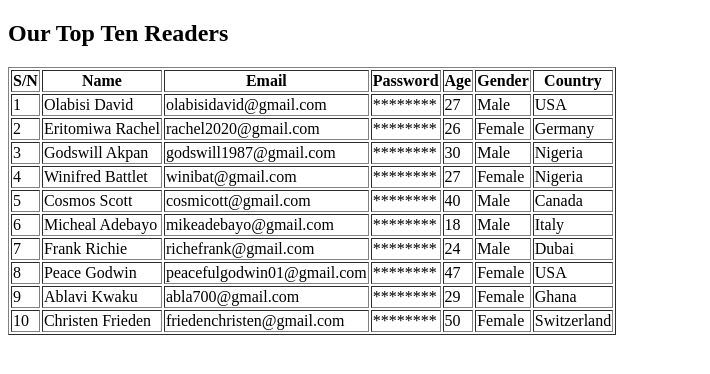
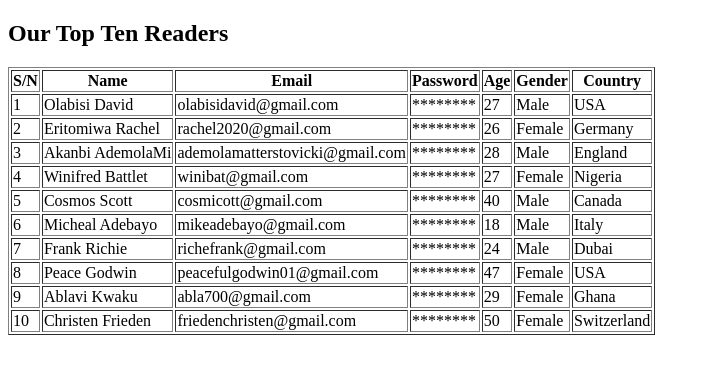
Before and after one commit to Vikitohyah/CapacityBay_Second_HTML_Assignment_, a plain HTML site: page table.html in a window 1280 px wide. Shown: the whole page, without its empty margins (0-710 px from the left). Drawn offline with Linux system fonts and the light colour scheme.

Commit message:
capcitybay second html assignment

```diff
--- a/table.html
+++ b/table.html
@@ -40,12 +40,12 @@
         </tr>
         <tr>
             <td>3</td>
-            <td>Godswill Akpan</td>
-            <td>godswill1987@gmail.com</td>
+            <td>Akanbi AdemolaMi</td>
+            <td>ademolamatterstovicki@gmail.com</td>
             <td>********</td>
-            <td>30</td>
+            <td>28</td>
             <td>Male</td>
-            <td>Nigeria</td>
+            <td>England</td>
         </tr>
         <tr>
             <td>4</td>
```
